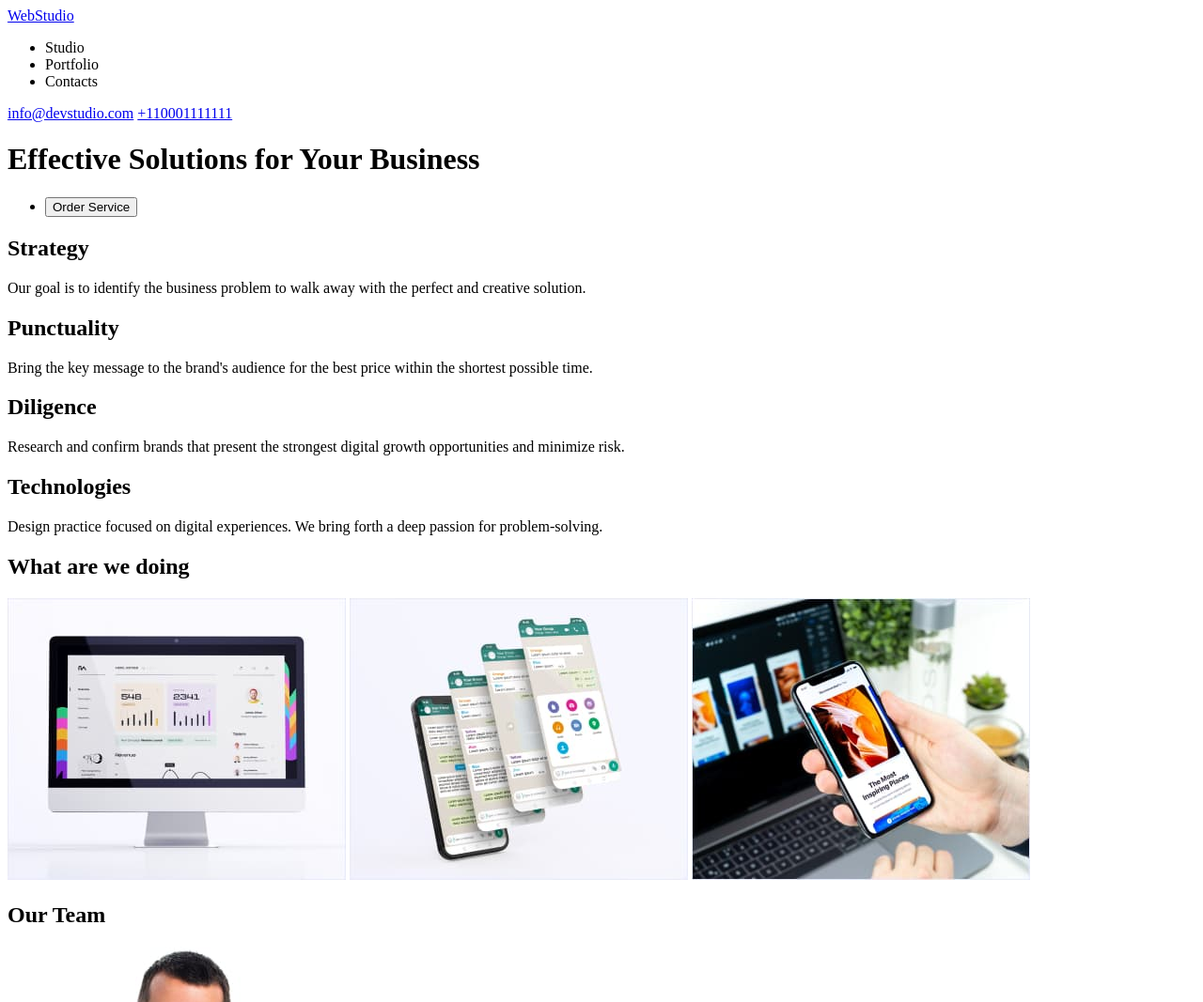
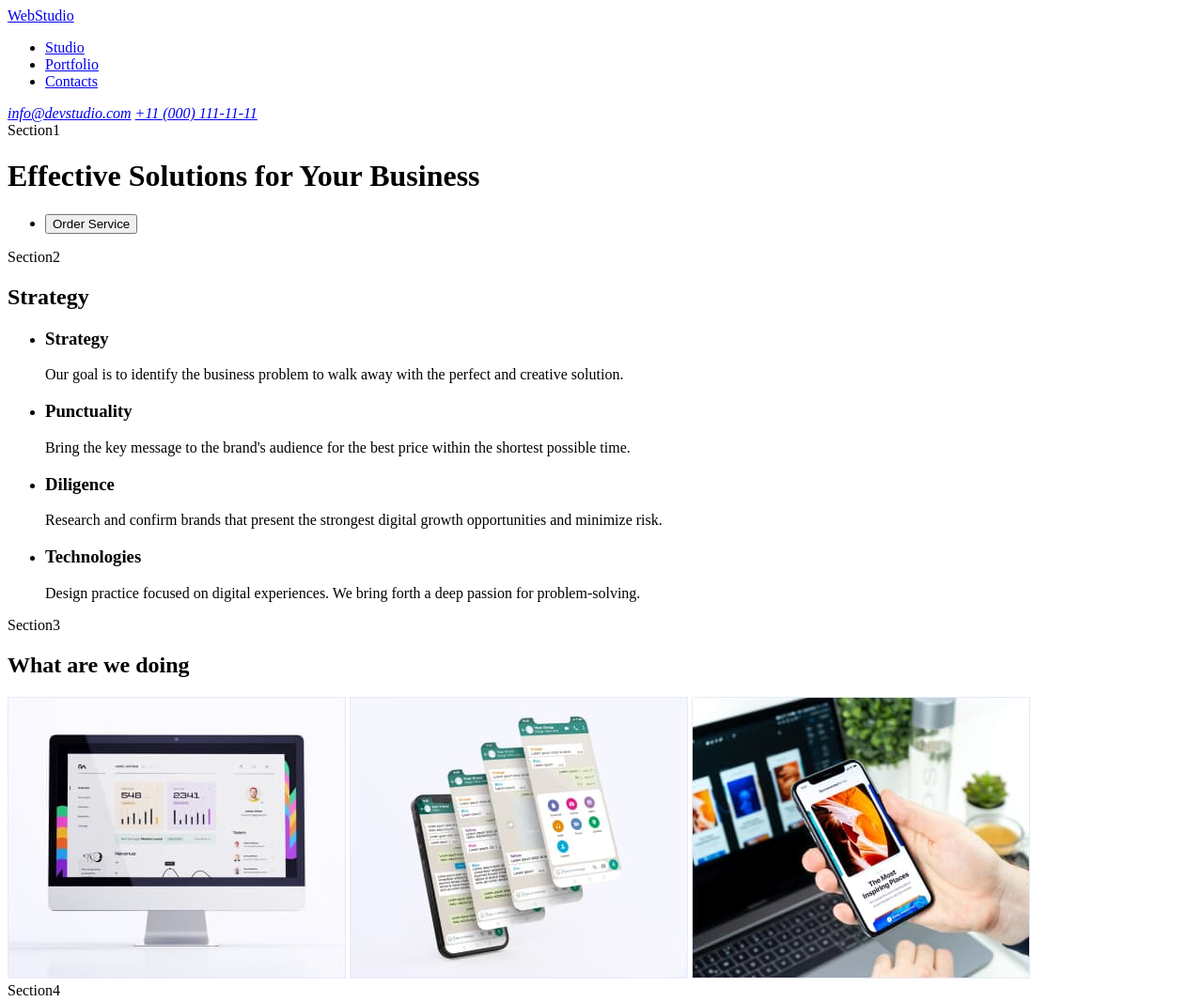
Before and after one commit to AlinaSydor/goit-markup-hw-01-, a plain HTML site: page index.html/index.html in a window 1280 px wide. Shown: the top 1067 px of the page at 94% size. Drawn offline with Linux system fonts and the light colour scheme.

Commit message:
Update index.html

```diff
--- a/index.html/index.html
+++ b/index.html/index.html
@@ -11,42 +11,57 @@
       <a href="WebStudio">WebStudio</a>
       <nav>
         <ul>
-            <li>Studio</li>
-            <li>Portfolio</li>
-            <li>Contacts</li>
+          <li><a href="Studio">Studio</a></li>
+          <li><a href="Portfolio">Portfolio</a></li>
+          <li><a href="Contacts">Contacts</a></li>
         </ul>
       </nav>
-        <a href="info@devstudio.com">info@devstudio.com</a>
-        <a href="tel:+110001111111">+110001111111</a>
-      </a>
+      <address>
+        <a href="mailto:info@devstudio.com">info@devstudio.com</a>
+        <a href="tel:+110001111111">+11 (000) 111-11-11</a>
+      </address>
     </header>
     <main>
+      <section>Section1</section>
       <h1>Effective Solutions for Your Business</h1>
       <ul>
         <li>
           <button type="button">Order Service</button>
         </li>
       </ul>
+      <section>Section2</section>
       <h2>Strategy</h2>
+      <ul>
+        <li>
+          <h3>Strategy</h3>
           <p>
             Our goal is to identify the business problem to walk away with the
             perfect and creative solution.
           </p>
-      <h2>Punctuality</h2>
+        </li>
+        <li>
+          <h3>Punctuality</h3>
           <p>
-        Bring the key message to the brand's audience for the best price within
-        the shortest possible time.
+            Bring the key message to the brand's audience for the best price
+            within the shortest possible time.
           </p>
-      <h2>Diligence</h2>
+        </li>
+        <li>
+          <h3>Diligence</h3>
           <p>
-        Research and confirm brands that present the strongest digital growth
-        opportunities and minimize risk.
+            Research and confirm brands that present the strongest digital
+            growth opportunities and minimize risk.
           </p>
-      <h2>Technologies</h2>
+        </li>
+        <li>
+          <h3>Technologies</h3>
           <p>
-        Design practice focused on digital experiences. We bring forth a deep
-        passion for problem-solving.
+            Design practice focused on digital experiences. We bring forth a
+            deep passion for problem-solving.
           </p>
+        </li>
+      </ul>
+      <section>Section3</section>
       <h2>What are we doing</h2>
       <img
         src="./images/display.jpg"
@@ -66,6 +81,7 @@
         width="360px"
         height="300px"
       />
+      <section>Section4</section>
       <h2>Our Team</h2>
       <ul>
         <li>
```
Lines whose indentation alone changed are shown as unchanged.
